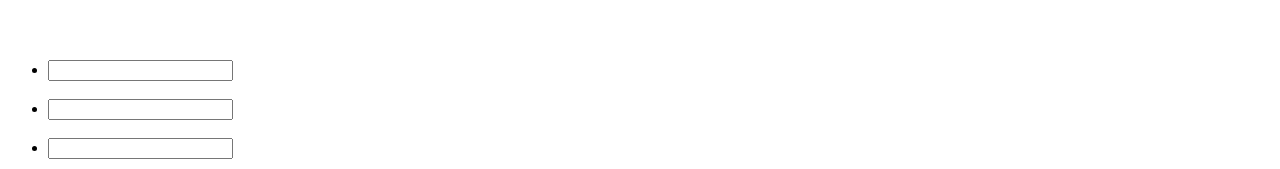
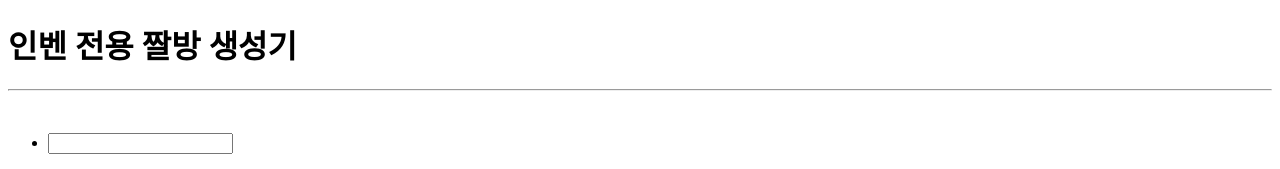
Before and after one commit to gillyongs/github.io-ami, a plain HTML site: page index.html in a window 1280 px wide. Shown: the top 169 px of the page. Drawn offline with Linux system fonts and the light colour scheme.

Commit message:
Update index.html

```diff
--- a/index.html
+++ b/index.html
@@ -1,12 +1,14 @@
 <!DOCTYPE html>
 <html>
 <head>
-	<title>title</title>
+	<title>인벤 전용 짤방 생성기</title>
 	<style>
 	</style>
 </head>
 <body>
-	<br><br>
+	<h1>인벤 전용 짤방 생성기</h1>
+	<hr>
+	<br>
 	<ul>
 		<li><input id='firstid' onkeyup='firstv()'/></li>
 		<br>
```
